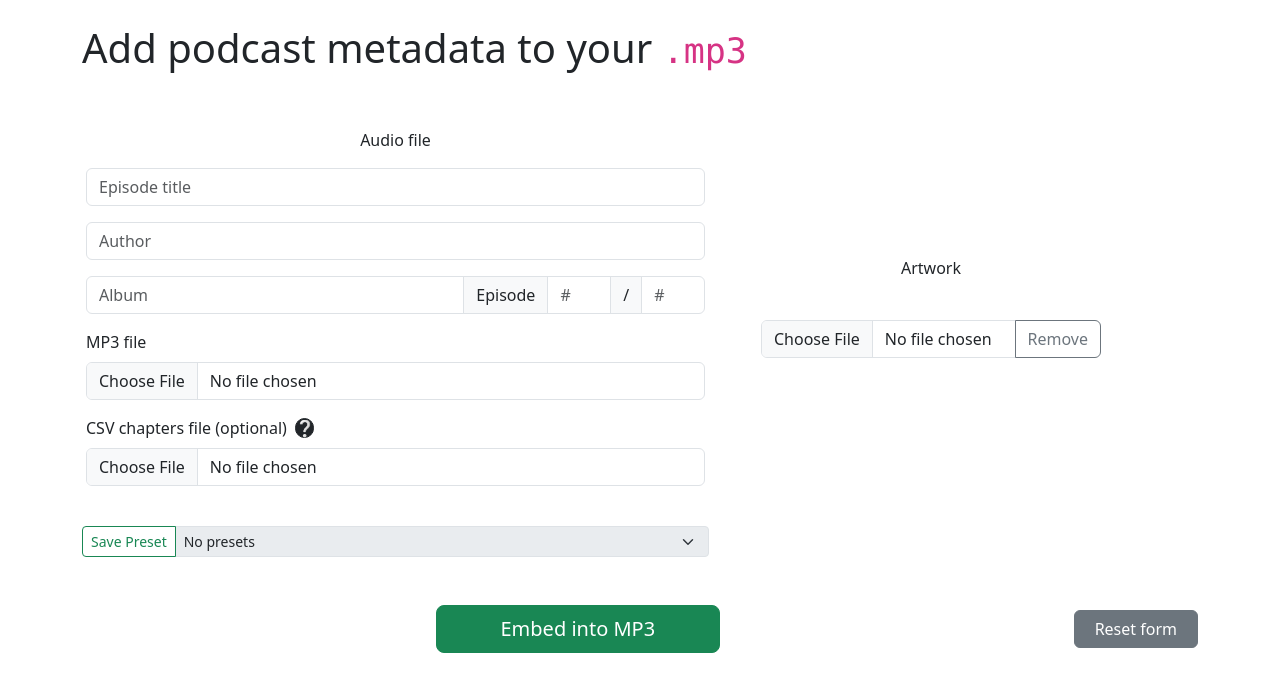
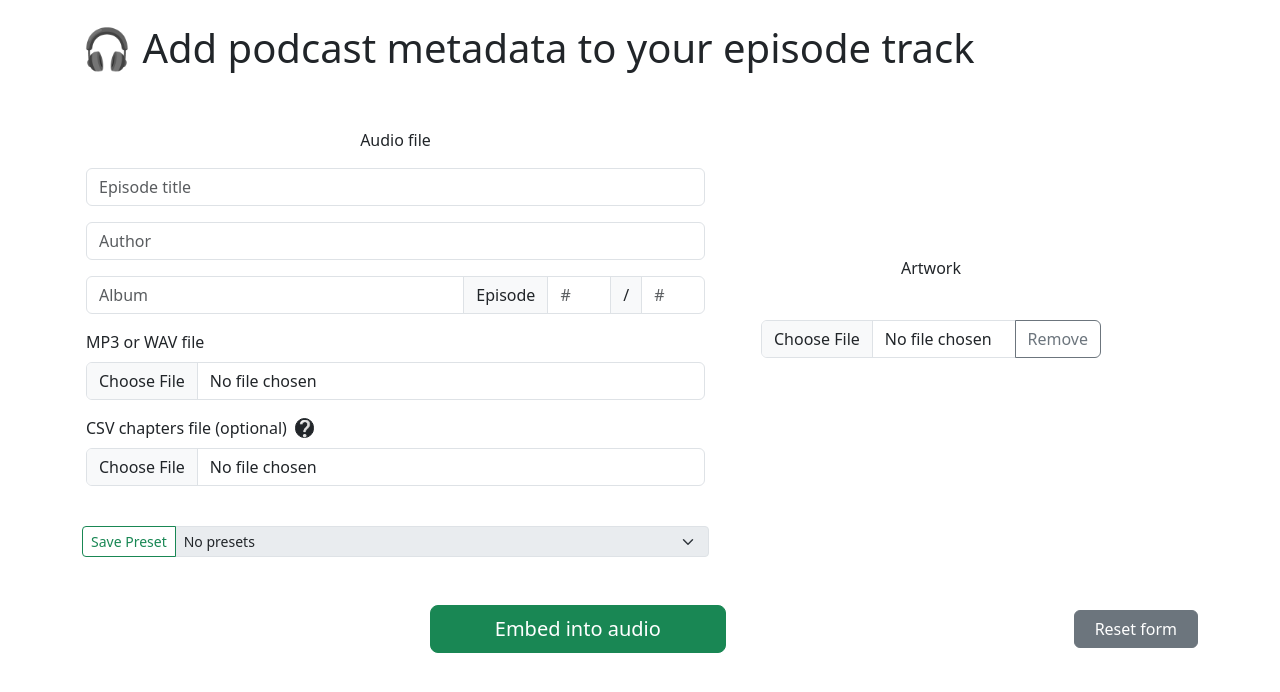
Before and after one commit to MrGauz/podcast-metadata, a Flask app: page / in a window 1280 px wide. Shown: the top 692 px of the page. Run offline with Flask 3, Linux system fonts and the light colour scheme; data that the repository does not hold is empty.

Commit message:
Convert uploaded WAV to MP3

```diff
--- a/app.py
+++ b/app.py
@@ -84,6 +84,9 @@ def convert():
     log.info(f'Embedding metadata into {audio.filename}')
     track = f"{number}/{out_of}" if out_of else number
     metadata = Metadata(title, author, album, track=track, artwork=artwork_bytes, chapters=chapters)
+    if audio.filename.lower().endswith('.wav'):
+        audio.stream = metadata.convert_wav_to_mp3(audio.stream)
+        audio.filename = audio.filename[:-4] + '.mp3'
     mp3_io = metadata.add_to(audio.stream)
 
     log.info(f'Sending MP3 bytes to user')
@@ -207,8 +210,8 @@ def _validate_input(is_preset: bool, author: str, album: str, number: str, out_o
     if not is_preset:
         if not audio or audio.filename == '':
             return False, "No audio file submitted"
-        if not audio.filename.lower().endswith('.mp3'):
-            return False, "Only MP3 is allowed"
+        if not audio.filename.lower().endswith('.mp3') and not audio.filename.lower().endswith('.wav'):
+            return False, "Only MP3 & WAV are allowed"
 
     # Chapters CSV validation
     if chapters:
--- a/requirements.txt
+++ b/requirements.txt
@@ -6,6 +6,7 @@ itsdangerous==2.1.2
 Jinja2==3.1.3
 MarkupSafe==2.1.3
 mutagen==1.47.0
+pydub==0.25.1
 SQLAlchemy==2.0.23
 typing_extensions==4.9.0
 Werkzeug==3.0.1
--- a/templates/index.html
+++ b/templates/index.html
@@ -38,7 +38,7 @@
 
   <div class="container mt-4">
     <div class="row">
-      <h1>Add podcast metadata to your <code>.mp3</code></h1>
+      <h1>🎧 Add podcast metadata to your episode track</h1>
     </div>
 
     <div class="row mt-3 mt-md-5">
@@ -67,8 +67,8 @@
                    aria-label="Out of" value="{{ form.get('out-of', '') if form else '' }}">
           </div>
           <div class="mt-3">
-            <label for="audio" class="form-label">MP3 file</label>
-            <input class="form-control" type="file" id="audio" name="audio" accept=".mp3">
+            <label for="audio" class="form-label">MP3 or WAV file</label>
+            <input class="form-control" type="file" id="audio" name="audio" accept=".mp3,.wav">
           </div>
           <div class="mt-3">
             <label for="chapters" class="form-label">
@@ -134,7 +134,7 @@
       <div class="d-flex flex-row justify-content-between align-items-center">
         <div class="d-flex justify-content-center w-100">
           <button type="submit" class="btn btn-success btn-lg">
-            <span class="mx-3 mx-md-5">Embed into MP3</span>
+            <span class="mx-3 mx-md-5">Embed into audio</span>
           </button>
         </div>
         <div>
```
Also changed, not shown: metadata.py (+15 -1 lines), 1 other file.
